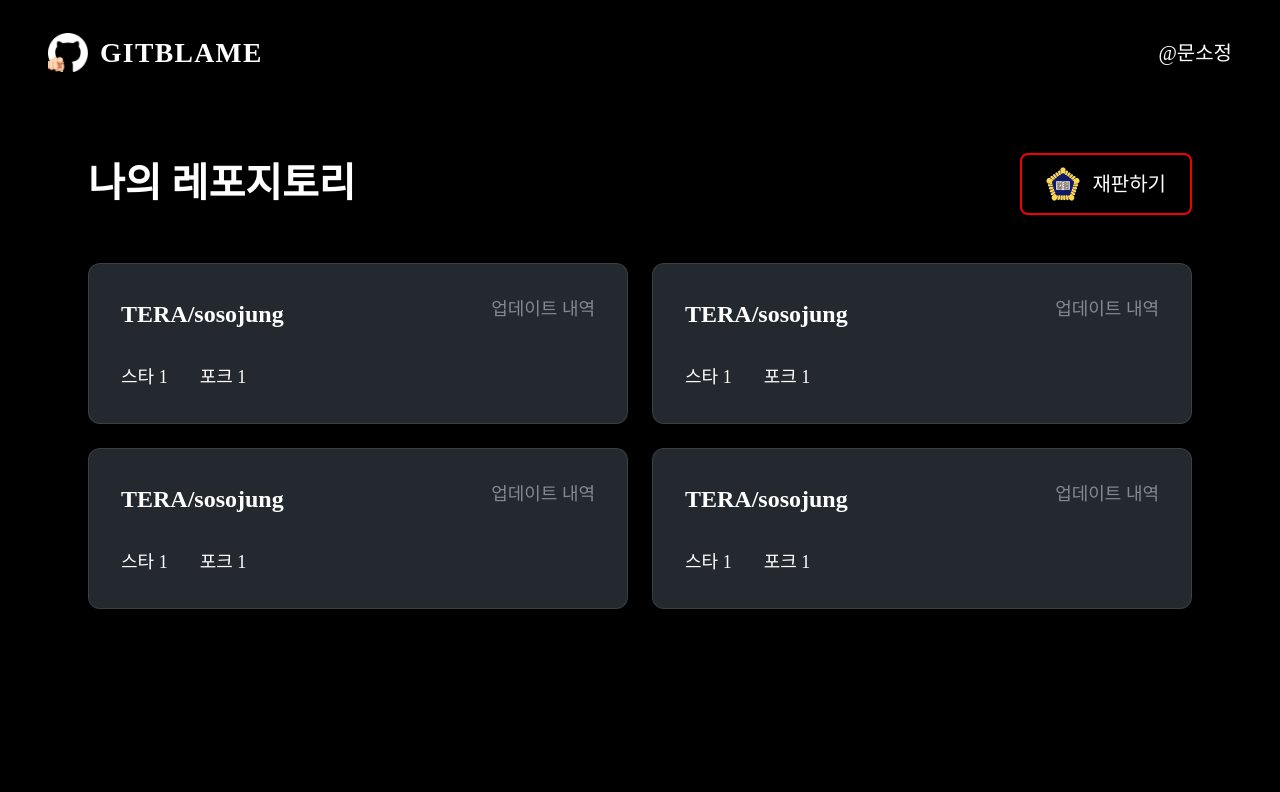
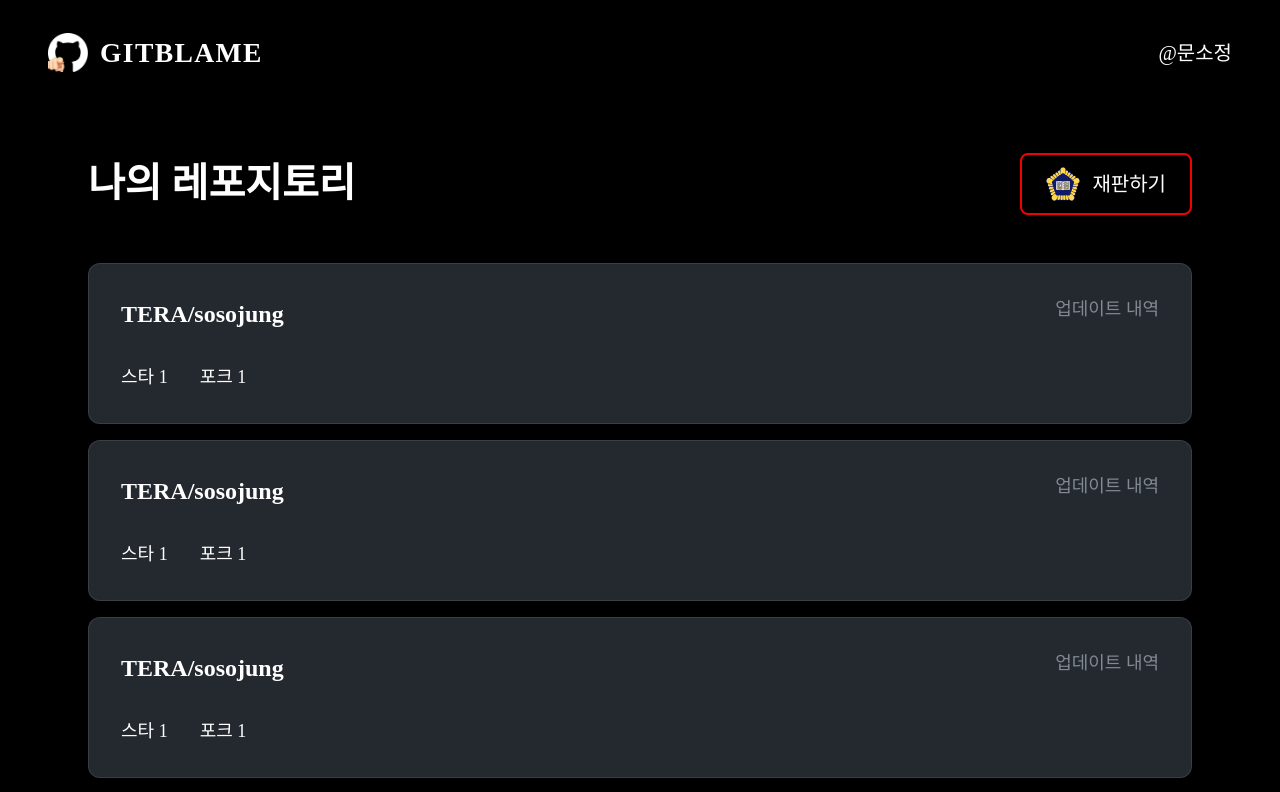
Before and after one commit to LEGACY-DEVCOOP/gitBlame, a Next.js app: page /main in a window 1280 px wide. Shown: the top 792 px of the page. Built offline with nearby package versions, Linux system fonts and the light colour scheme; a web font is replaced by a local one.

Commit message:
style: 일부 스타일 수정

```diff
--- a/src/app/(app)/main/page.tsx
+++ b/src/app/(app)/main/page.tsx
@@ -123,9 +123,9 @@ const BasketIcon = styled.span`
 `;
 
 const RepositoryList = styled.div`
-  display: grid;
-  grid-template-columns: repeat(auto-fill, minmax(500px, 1fr));
-  gap: 1.5rem;
+  display: flex;
+  flex-direction: column;
+  gap: 16px;
 
   @media (max-width: 768px) {
     grid-template-columns: 1fr;
```
